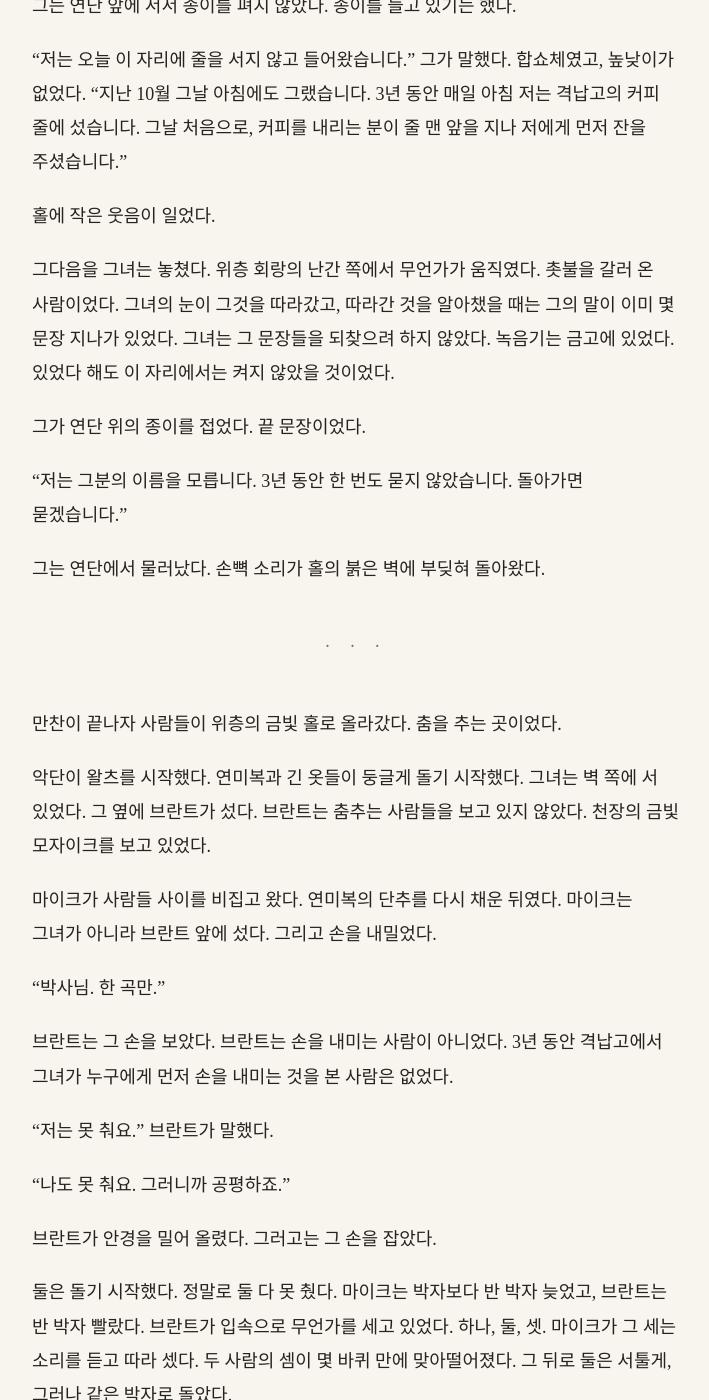
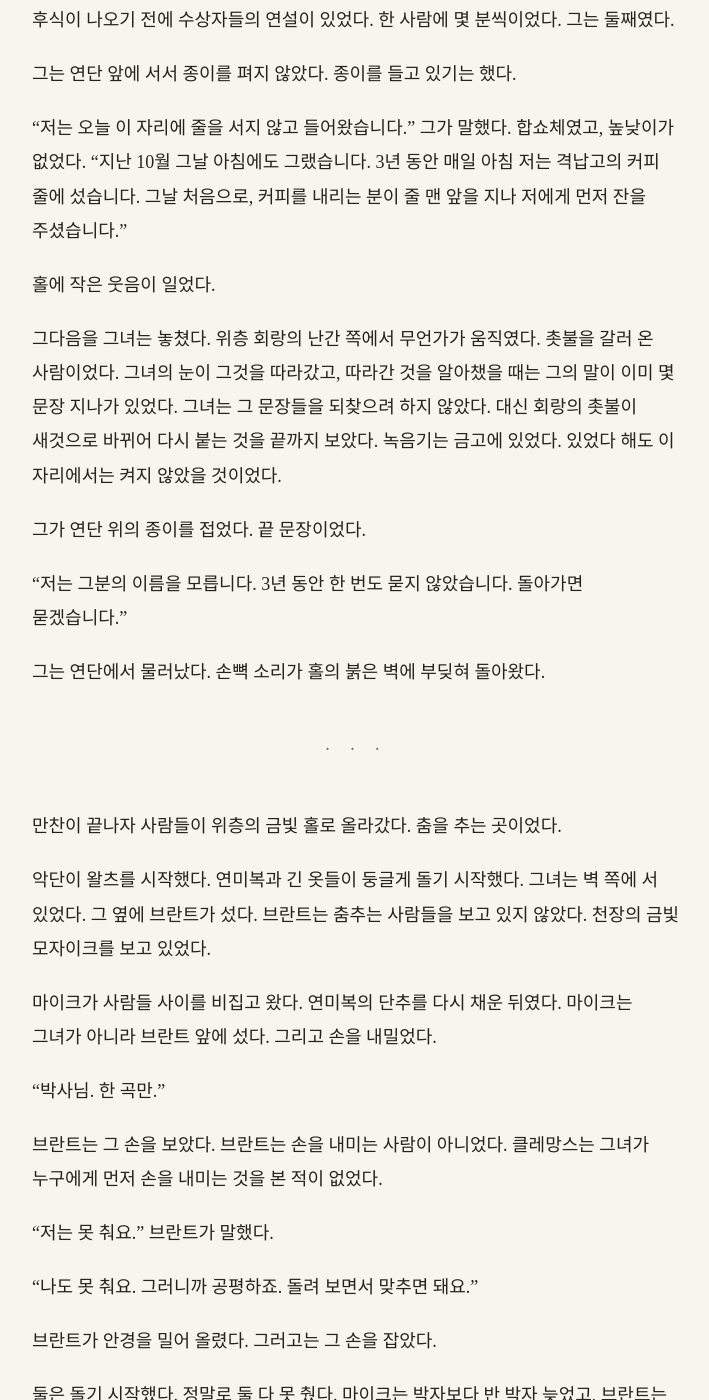
Before and after one commit to kangkkang/writer_s1_public, a Jekyll site: the page built from vol2/062.md, in a window 1280 px wide and 1400 px high, scrolled down 4819 px. Shown: the whole window, without its empty margins (284-993 px from the left). Built offline with Jekyll 4.4.1, drawn with Linux system fonts in a browser that asks for light colours; our own code applies the rules of GitHub Pages for plain Markdown files; some of the changed text lies outside the part shown.

Commit message:
Update from https://github.com/kangkkang/writer_s1/commit/5417a761dc427c7ba06b9221cac83c19e0747c58

```diff
--- a/vol2/062.md
+++ b/vol2/062.md
@@ -44,7 +44,7 @@
 
 그녀는 사람을 세다 말았다. 몇까지 셌는지 기억나지 않았다.
 
-목 뒤에 무언가가 닿았다. 서늘한 것이 아니었다. 소리였다. 낮은 목소리들이 의자의 나무를 지나 등으로 올라오고 있었다. 그녀의 손은 무릎 위에 있었다. 가방 안을 더듬지 않았다. 적을 것이 없었다. 적을 수 있는 것이 아니었다. 노래가 끝나도 그것은 어디에도 남지 않을 것이었고, 다음에 같은 노래를 들어도 같은 소리는 아닐 것이었다.
+목 뒤에 무언가가 닿았다. 서늘한 것이 아니었다. 소리였다. 낮은 목소리들이 의자의 나무를 지나 등으로 올라오고 있었다. 가장 낮은 소리가 올 때마다 갈비뼈 안쪽이 같이 울렸다. 숨이 어느새 노래가 쉬는 자리에서 같이 쉬고 있었다. 그녀의 손은 무릎 위에 있었다. 가방 안을 더듬지 않았다. 적을 것이 없었다. 적을 수 있는 것이 아니었다. 노래가 끝나도 그것은 어디에도 남지 않을 것이었고, 다음에 같은 노래를 들어도 같은 소리는 아닐 것이었다.
 
 그녀는 그것이 견딜 만하다는 것에 놀랐다.
 
@@ -68,7 +68,7 @@
 
 콘서트홀의 바깥벽은 푸른색이었다. 계단 위로 사람들이 줄지어 올라갔다. 남자들은 연미복을, 여자들은 긴 옷을 입고 있었다. 그녀는 짙은 올리브색 원피스를 입었다. 파리에서 델핀이 골라 준 것이었다. 주머니가 없는 옷이었다. 델핀은 그것이 핵심이라고 했다.
 
-그녀의 자리는 1층의 왼쪽, 수상자 가족석의 끝이었다. 헤들룬드, 브란트, 마이크가 그 옆에 차례로 앉았다. 브란트는 회색 카디건 대신 검은 재킷을 입고 있었고, 안경을 두 번 밀어 올렸다. 마이크는 연미복이 어깨에 끼어 보였다. 앉으면서 단추 하나를 몰래 풀었다.
+그녀의 자리는 1층의 왼쪽, 수상자 가족석의 끝이었다. 헤들룬드, 브란트, 마이크가 그 옆에 차례로 앉았다. 브란트는 회색 카디건 대신 검은 재킷을 입고 있었다. 마이크는 연미복이 어깨에 끼어 보였다. 앉으면서 단추 하나를 몰래 풀었다.
 
 그녀는 출구를 세지 않으려 했다. 그래도 눈이 먼저 갔다. 무대 양옆의 문 둘, 뒤쪽의 큰 문 셋, 위층으로 오르는 계단 둘. 일곱이었다. 그녀는 일곱을 지웠다. 지운다고 지워지지는 않았다.
 
@@ -96,7 +96,7 @@
 
 홀에 작은 웃음이 일었다.
 
-그다음을 그녀는 놓쳤다. 위층 회랑의 난간 쪽에서 무언가가 움직였다. 촛불을 갈러 온 사람이었다. 그녀의 눈이 그것을 따라갔고, 따라간 것을 알아챘을 때는 그의 말이 이미 몇 문장 지나가 있었다. 그녀는 그 문장들을 되찾으려 하지 않았다. 녹음기는 금고에 있었다. 있었다 해도 이 자리에서는 켜지 않았을 것이었다.
+그다음을 그녀는 놓쳤다. 위층 회랑의 난간 쪽에서 무언가가 움직였다. 촛불을 갈러 온 사람이었다. 그녀의 눈이 그것을 따라갔고, 따라간 것을 알아챘을 때는 그의 말이 이미 몇 문장 지나가 있었다. 그녀는 그 문장들을 되찾으려 하지 않았다. 대신 회랑의 촛불이 새것으로 바뀌어 다시 붙는 것을 끝까지 보았다. 녹음기는 금고에 있었다. 있었다 해도 이 자리에서는 켜지 않았을 것이었다.
 
 그가 연단 위의 종이를 접었다. 끝 문장이었다.
 
@@ -114,15 +114,15 @@
 
 "박사님. 한 곡만."
 
-브란트는 그 손을 보았다. 브란트는 손을 내미는 사람이 아니었다. 3년 동안 격납고에서 그녀가 누구에게 먼저 손을 내미는 것을 본 사람은 없었다.
+브란트는 그 손을 보았다. 브란트는 손을 내미는 사람이 아니었다. 클레망스는 그녀가 누구에게 먼저 손을 내미는 것을 본 적이 없었다.
 
 "저는 못 춰요." 브란트가 말했다.
 
-"나도 못 춰요. 그러니까 공평하죠."
+"나도 못 춰요. 그러니까 공평하죠. 돌려 보면서 맞추면 돼요."
 
 브란트가 안경을 밀어 올렸다. 그러고는 그 손을 잡았다.
 
-둘은 돌기 시작했다. 정말로 둘 다 못 췄다. 마이크는 박자보다 반 박자 늦었고, 브란트는 반 박자 빨랐다. 브란트가 입속으로 무언가를 세고 있었다. 하나, 둘, 셋. 마이크가 그 세는 소리를 듣고 따라 셌다. 두 사람의 셈이 몇 바퀴 만에 맞아떨어졌다. 그 뒤로 둘은 서툴게, 그러나 같은 박자로 돌았다.
+둘은 돌기 시작했다. 정말로 둘 다 못 췄다. 마이크는 박자보다 반 박자 늦었고, 브란트는 반 박자 빨랐다. 브란트가 입속으로 무언가를 세고 있었다. 독일어였다. *아인스, 츠바이, 드라이.* 마이크가 그 소리를 듣고 따라 셌다. 발음이 틀렸다. 두 사람의 셈이 몇 바퀴 만에 맞아떨어졌다. 그 뒤로 둘은 서툴게, 그러나 같은 박자로 돌았다.
 
 그녀는 그것을 벽 쪽에서 보았다. 무언가를 적고 싶어지는 마음이 들지 않았다. 그녀는 그것을 잠깐 이상하게 여겼다가, 그만두었다.
 
@@ -160,7 +162,7 @@
 
 "그건 내일 셀게요."
 
-둘은 난간 앞에 한동안 서 있었다. 물가의 돌계단 아래로 작은 배 하나가 불을 켠 채 지나갔다. 배가 일으킨 물결이 돌계단에 닿았다. 바람이 한 번 불었고, 그녀가 외투 깃을 세우며 몸을 조금 움츠렸다. 그사이에 둘 사이의 한 뼘이 반 뼘이 되었다. 누가 움직였는지 그녀는 알 수 없었다. 바람이 지나가자 그녀는 깃을 내렸다. 반 뼘은 그대로 남았다.
+둘은 난간 앞에 한동안 서 있었다. 물가의 돌계단 아래로 작은 배 하나가 불을 켠 채 지나갔다. 배가 일으킨 물결이 돌계단에 닿았다. 바람이 한 번 불었고, 그녀가 외투 깃을 세우며 몸을 조금 움츠렸다. 그사이에 둘 사이의 한 뼘이 반 뼘이 되었다. 누가 움직였는지 그녀는 알 수 없었다. 바람이 지나가자 그녀는 깃을 내렸다. 어깨 끝에 온기가 조금 닿아 있었다. 그의 외투에서 건너온 것인지 그녀의 외투가 품고 있던 것인지 알 수 없었다. 반 뼘은 그대로 남았다.
 
 ---
 
```
Also changed, not shown: other parts of vol2/062.md (+2 -0 lines).
